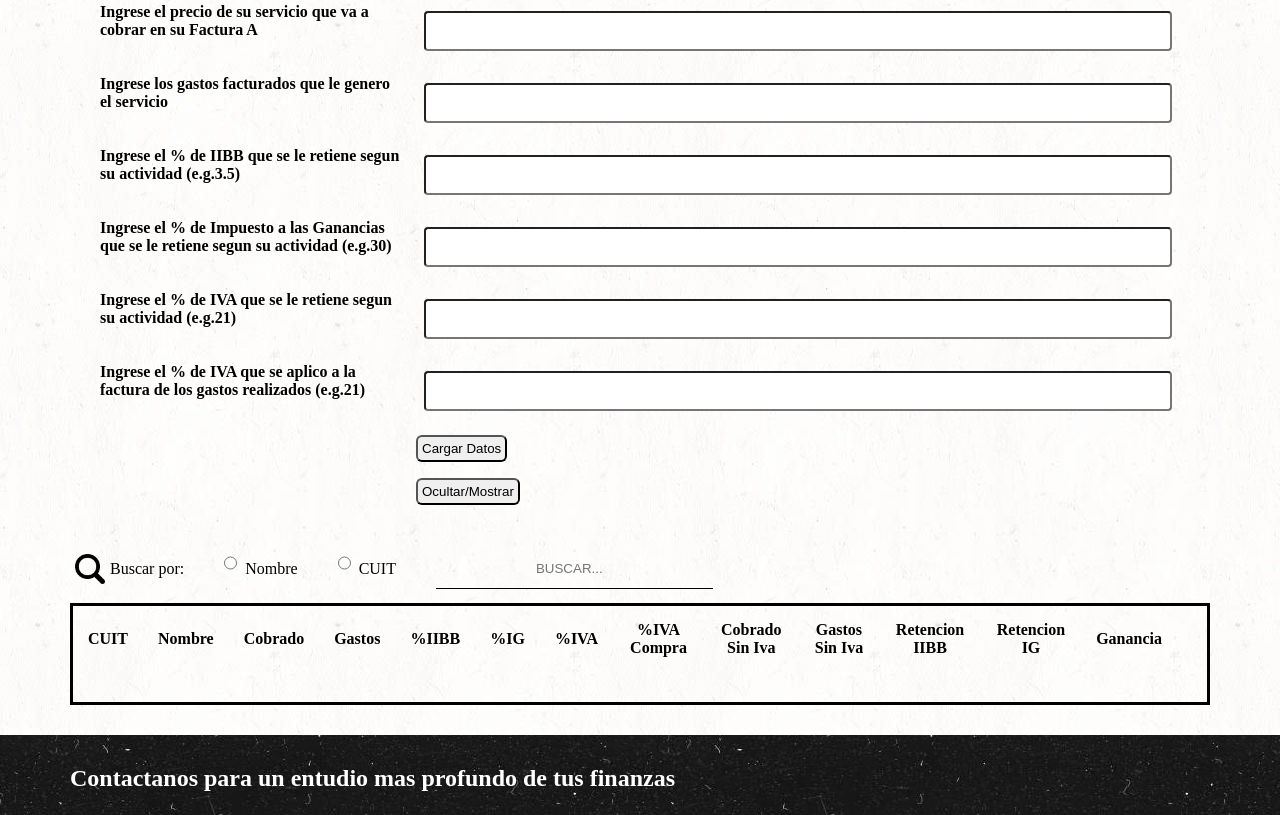
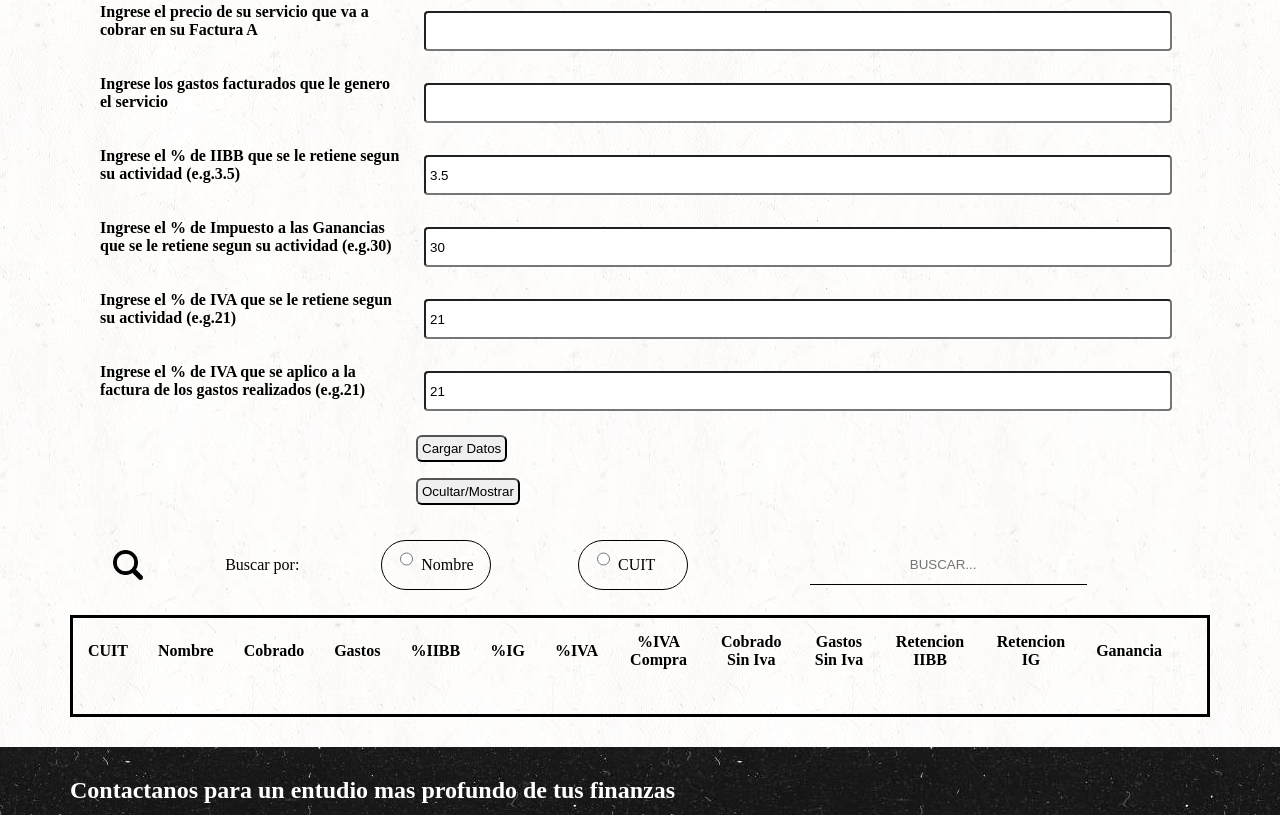
Before and after one commit to nicolagou/CalculoGanancias, a plain HTML site: page index.html in a window 1280 px wide. Shown: the part 488-1303 px from the top of the page. Drawn offline with nearby package versions, Linux system fonts and the light colour scheme; no server answers.

Commit message:
modificado css en radios y agregados valores predefinidos en inputs

```diff
--- a/index.html
+++ b/index.html
@@ -38,18 +38,18 @@
                     <input type="number" id="precioCosto" name="precioCosto" required>
 
                     <label for="valorIibb">Ingrese el % de IIBB que se le retiene segun su actividad (e.g.3.5)</label>
-                    <input type="number" id="valorIibb" name="valorIibb" required>
+                    <input type="number" id="valorIibb" name="valorIibb" value="3.5" required>
 
                     <label for="valorIg">Ingrese el % de Impuesto a las Ganancias que se le retiene segun su actividad
                         (e.g.30)</label>
-                    <input type="number" id="valorIg" name="valorIg" required>
+                    <input type="number" id="valorIg" name="valorIg" value="30" required>
 
                     <label for="valorIva">Ingrese el % de IVA que se le retiene segun su actividad (e.g.21)</label>
-                    <input type="number" id="valorIva" name="valorIva" required>
+                    <input type="number" id="valorIva" name="valorIva" value="21" required>
 
                     <label for="valorIvaCompra">Ingrese el % de IVA que se aplico a la factura de los gastos realizados
                         (e.g.21)</label>
-                    <input type="number" id="valorIvaCompra" name="valorIvaCompra" required>
+                    <input type="number" id="valorIvaCompra" name="valorIvaCompra" value="21" required>
 
 
                     <button type="button" id="btnCargar">Cargar Datos</button>
@@ -64,10 +64,10 @@
                 <div class="contenedorBusqueda">
                     <img src="./multimedia/lupa.png" alt="lupadebusqueda" class="lupa">
                     <p>Buscar por: </p>
-                    <input type="radio" class="radio paddingbottom" value="nombrecliente"
-                        name="radioschequed">Nombre</label>
-                    <input type="radio" class="radio paddingbottom" value="cuitcliente"
-                        name="radioschequed">CUIT</label>
+                    <div class="radioborder"><input type="radio" class="radio paddingbottom" value="nombrecliente"
+                            name="radioschequed">Nombre</label></div>
+                    <div class="radioborder"><input type="radio" class="radio paddingbottom" value="cuitcliente"
+                            name="radioschequed">CUIT</label></div>
                     <input type="text" id="busqueda" placeholder="BUSCAR...">
                     <p1 id="dolar"></p1>
                 </div>
--- a/style.css
+++ b/style.css
@@ -94,6 +94,8 @@ button{
 .contenedorBusqueda{
     display: flex;
     align-items: center;
+    padding-bottom: 20px;
+    justify-content: space-around;
 }
 
 .botonBorrar{
@@ -109,8 +111,19 @@ button{
 }
 
 .radio{
-    margin-left: 40px;
     margin-bottom: 20px;
+}
+
+.radioborder{
+    display: flex;
+    align-items: center;
+    border: 2px solid black;
+    padding: 0px 10px;
+    border-radius: 40px;
+    width: 110px;
+    height: 50px;
+    margin: 5px;
+    border-width: 1px ;
 }
 
 #busqueda{
@@ -141,3 +154,16 @@ td {
     border: 3px solid black;
     overflow: auto;
 }
+
+
+@media (max-width: 470px) {
+    form {
+      display: flex;
+      flex-direction: column;
+    align-items: center;}
+
+      .contenedorBusqueda{
+        display: flex;
+      flex-direction: column;
+      }
+    }
```
